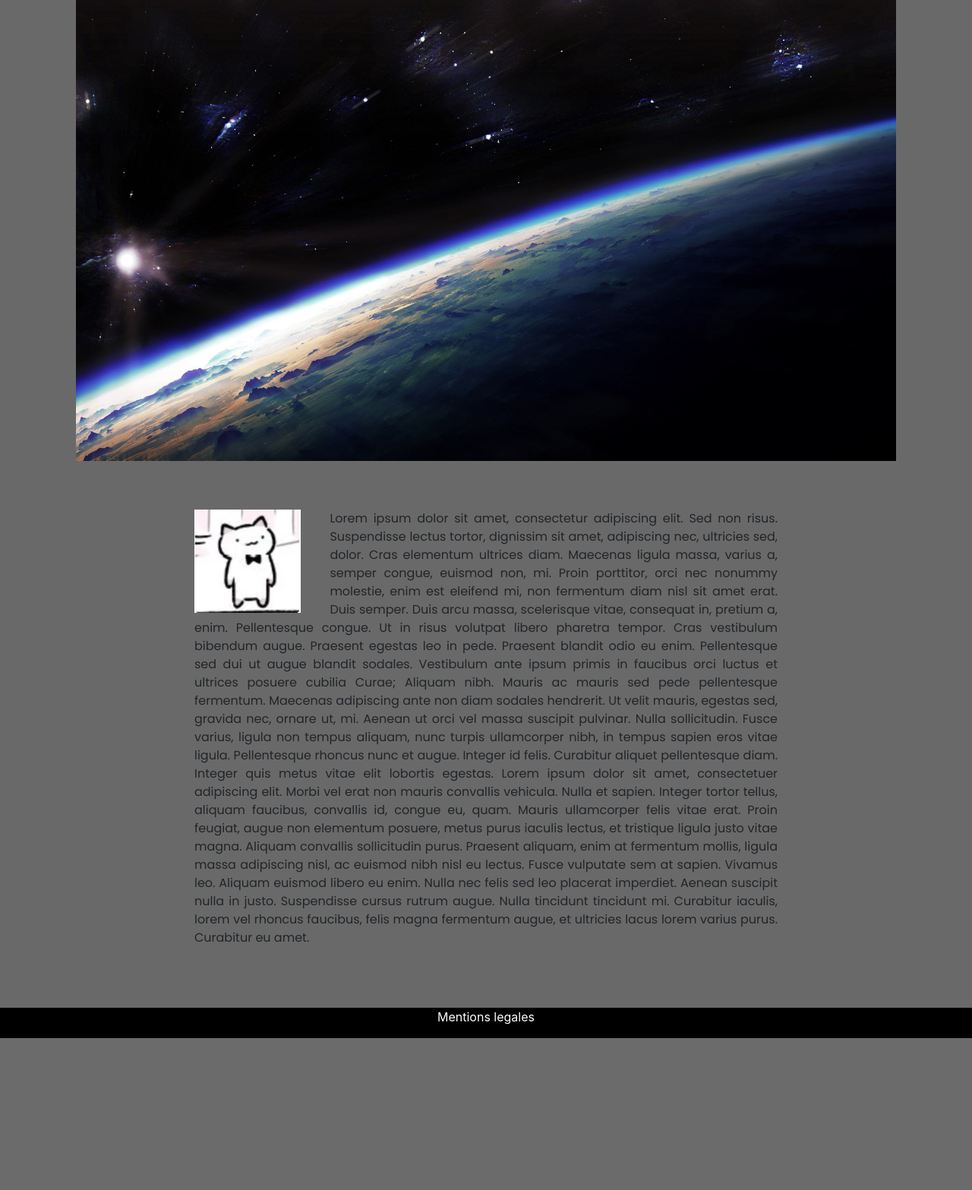
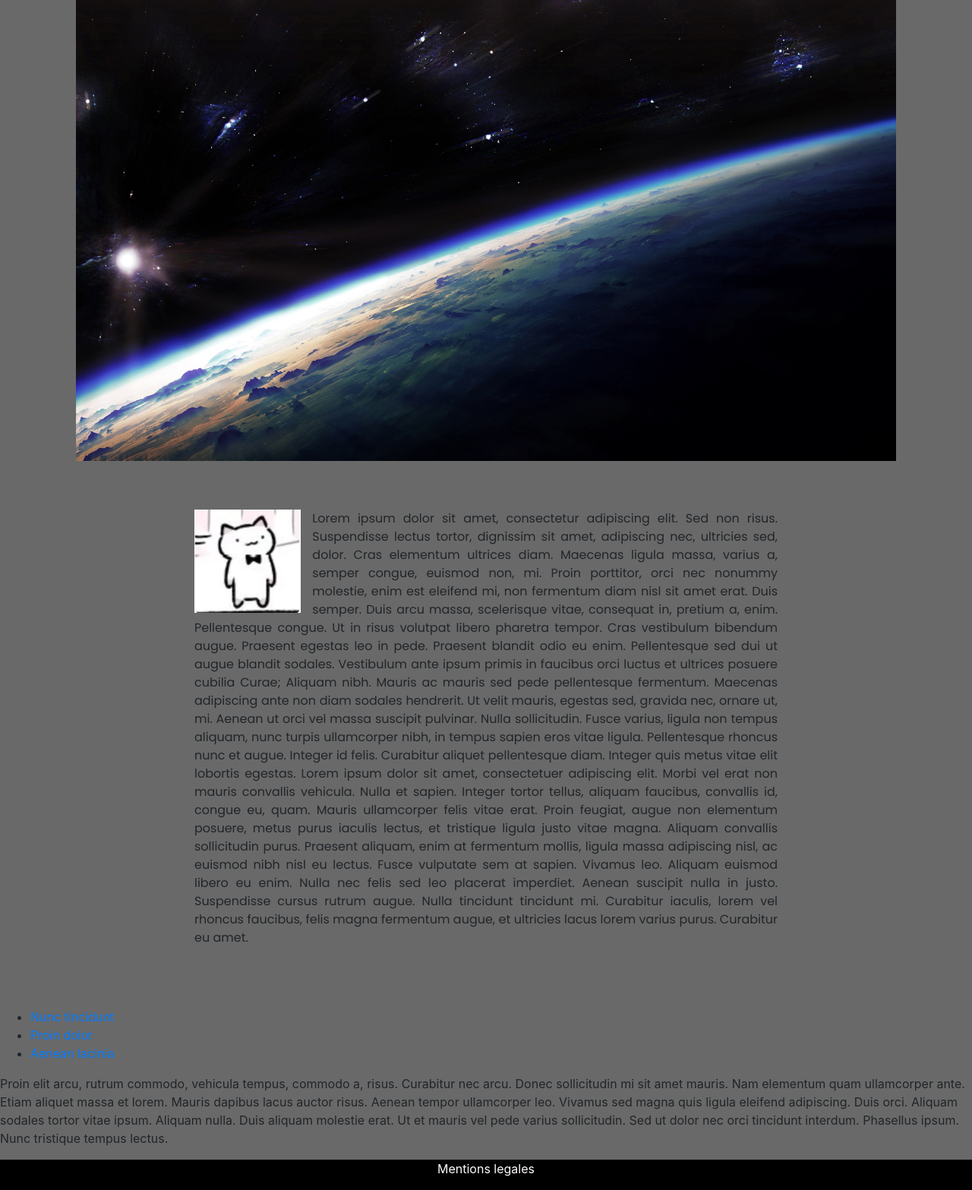
Before and after one commit to Hoang-Kevin/AisoWeb, a PHP site: page / in a window 1280 px wide. Shown: the part 81-1648 px from the top of the page at 76% size. Before the commit the page ends 1448 px from the top, so only its background shows below. Run offline with PHP 8.4, Linux system fonts and the light colour scheme; some libraries are stand-ins or nearby versions.

Commit message:
ergjlsiqf

```diff
--- a/index.html
+++ b/index.html
@@ -10,16 +10,22 @@
     <link rel="stylesheet" href="https://stackpath.bootstrapcdn.com/bootstrap/4.3.1/css/bootstrap.min.css" integrity="sha384-ggOyR0iXCbMQv3Xipma34MD+dH/1fQ784/j6cY/iJTQUOhcWr7x9JvoRxT2MZw1T" crossorigin="anonymous">
     <link href="https://fonts.googleapis.com/css?family=Poppins&display=swap" rel="stylesheet">
     <link rel="stylesheet" href="index2.css">
-    <link rel="stylesheet" href="jquery-ui.min.css">
-    <script src="external/jquery/jquery.js"></script>
-    <script src="jquery-ui.min.js"></script>
+    <script
+    src="https://code.jquery.com/jquery-3.4.1.min.js"
+    integrity="sha256-CSXorXvZcTkaix6Yvo6HppcZGetbYMGWSFlBw8HfCJo="
+    crossorigin="anonymous">
+    </script>
+    <script
+    src="https://code.jquery.com/ui/1.12.1/jquery-ui.min.js"
+    integrity="sha256-VazP97ZCwtekAsvgPBSUwPFKdrwD3unUfSGVYrahUqU="
+    crossorigin="anonymous">
+    </script>
   </head>
 
 
   <body>
     <!-- Optional JavaScript -->
     <!-- jQuery first, then Popper.js, then Bootstrap JS -->
-    <script src="https://code.jquery.com/jquery-3.3.1.slim.min.js" integrity="sha384-q8i/X+965DzO0rT7abK41JStQIAqVgRVzpbzo5smXKp4YfRvH+8abtTE1Pi6jizo" crossorigin="anonymous"></script>
     <script src="https://cdnjs.cloudflare.com/ajax/libs/popper.js/1.14.7/umd/popper.min.js" integrity="sha384-UO2eT0CpHqdSJQ6hJty5KVphtPhzWj9WO1clHTMGa3JDZwrnQq4sF86dIHNDz0W1" crossorigin="anonymous"></script>
     <script src="https://stackpath.bootstrapcdn.com/bootstrap/4.3.1/js/bootstrap.min.js" integrity="sha384-JjSmVgyd0p3pXB1rRibZUAYoIIy6OrQ6VrjIEaFf/nJGzIxFDsf4x0xIM+B07jRM" crossorigin="anonymous"></script>
     <script src="index.js"></script>
@@ -75,7 +81,7 @@
         </figure>
       </div>
       <section id="section1">
-        <p class= "Longtext">
+        <p id="reallylong" class="Longtext">
           <img src="assets/lolo_k.png" alt="Cute cat" class="leftfloat">
         Lorem ipsum dolor sit amet, consectetur adipiscing elit. Sed non risus.
         Suspendisse lectus tortor, dignissim sit amet, adipiscing nec, ultricies sed,
@@ -107,6 +113,24 @@ adipiscing nisl, ac euismod nibh nisl eu lectus. Fusce vulputate sem at sapien.
 
         </p>
       </section>
+
+      <div id="tabs">
+          <ul>
+            <li><a href="#tabs-1">Nunc tincidunt</a></li>
+            <li><a href="#tabs-2">Proin dolor</a></li>
+            <li><a href="#tabs-3">Aenean lacinia</a></li>
+          </ul>
+          <div id="tabs-1">
+            <p>Proin elit arcu, rutrum commodo, vehicula tempus, commodo a, risus. Curabitur nec arcu. Donec sollicitudin mi sit amet mauris. Nam elementum quam ullamcorper ante. Etiam aliquet massa et lorem. Mauris dapibus lacus auctor risus. Aenean tempor ullamcorper leo. Vivamus sed magna quis ligula eleifend adipiscing. Duis orci. Aliquam sodales tortor vitae ipsum. Aliquam nulla. Duis aliquam molestie erat. Ut et mauris vel pede varius sollicitudin. Sed ut dolor nec orci tincidunt interdum. Phasellus ipsum. Nunc tristique tempus lectus.</p>
+          </div>
+          <div id="tabs-2">
+            <p>Morbi tincidunt, dui sit amet facilisis feugiat, odio metus gravida ante, ut pharetra massa metus id nunc. Duis scelerisque molestie turpis. Sed fringilla, massa eget luctus malesuada, metus eros molestie lectus, ut tempus eros massa ut dolor. Aenean aliquet fringilla sem. Suspendisse sed ligula in ligula suscipit aliquam. Praesent in eros vestibulum mi adipiscing adipiscing. Morbi facilisis. Curabitur ornare consequat nunc. Aenean vel metus. Ut posuere viverra nulla. Aliquam erat volutpat. Pellentesque convallis. Maecenas feugiat, tellus pellentesque pretium posuere, felis lorem euismod felis, eu ornare leo nisi vel felis. Mauris consectetur tortor et purus.</p>
+          </div>
+          <div id="tabs-3">
+            <p>Mauris eleifend est et turpis. Duis id erat. Suspendisse potenti. Aliquam vulputate, pede vel vehicula accumsan, mi neque rutrum erat, eu congue orci lorem eget lorem. Vestibulum non ante. Class aptent taciti sociosqu ad litora torquent per conubia nostra, per inceptos himenaeos. Fusce sodales. Quisque eu urna vel enim commodo pellentesque. Praesent eu risus hendrerit ligula tempus pretium. Curabitur lorem enim, pretium nec, feugiat nec, luctus a, lacus.</p>
+            <p>Duis cursus. Maecenas ligula eros, blandit nec, pharetra at, semper at, magna. Nullam ac lacus. Nulla facilisi. Praesent viverra justo vitae neque. Praesent blandit adipiscing velit. Suspendisse potenti. Donec mattis, pede vel pharetra blandit, magna ligula faucibus eros, id euismod lacus dolor eget odio. Nam scelerisque. Donec non libero sed nulla mattis commodo. Ut sagittis. Donec nisi lectus, feugiat porttitor, tempor ac, tempor vitae, pede. Aenean vehicula velit eu tellus interdum rutrum. Maecenas commodo. Pellentesque nec elit. Fusce in lacus. Vivamus a libero vitae lectus hendrerit hendrerit.</p>
+          </div>
+        </div>
     </main>
 
     <footer>
--- a/index.js
+++ b/index.js
@@ -1,4 +1,7 @@
 
+$( function() {
+    $( "#tabs" ).tabs();
+  } );
 
 /* Set the width of the side navigation to 250px and the left margin of the page content to 250px and add a black background color to body */
 function Opensidenav()
--- a/index2.css
+++ b/index2.css
@@ -100,11 +100,11 @@ footer a:hover{
 
 .leftfloat
 {
-    margin-right: 5%;
+    margin-right: 2%;
     float: left;
 }
 
-.Longtext
+#reallylong
 {
     padding: 5% 2%;
     margin-left: 18%;
@@ -240,6 +240,7 @@ footer a:hover{
     display: block; /* Make it into a block element to fill the whole list */
     text-align: center;
     font-family: 'Poppins', sans-serif;
+
   }
 
   #myUL li a:hover:not(.header) {
```
Also changed, not shown: 5 other files.
